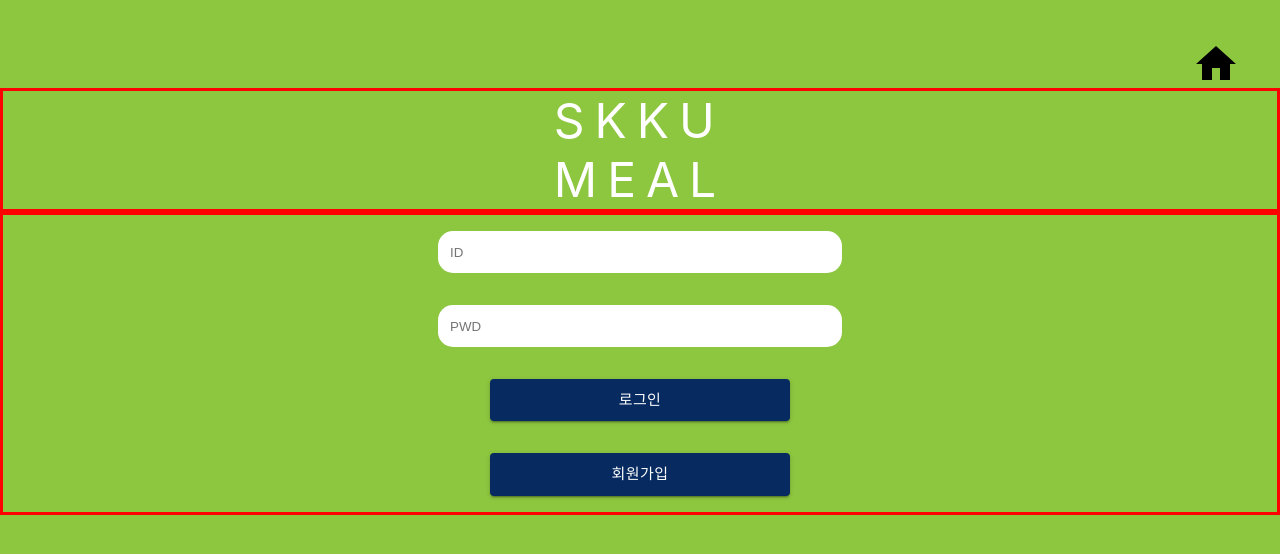
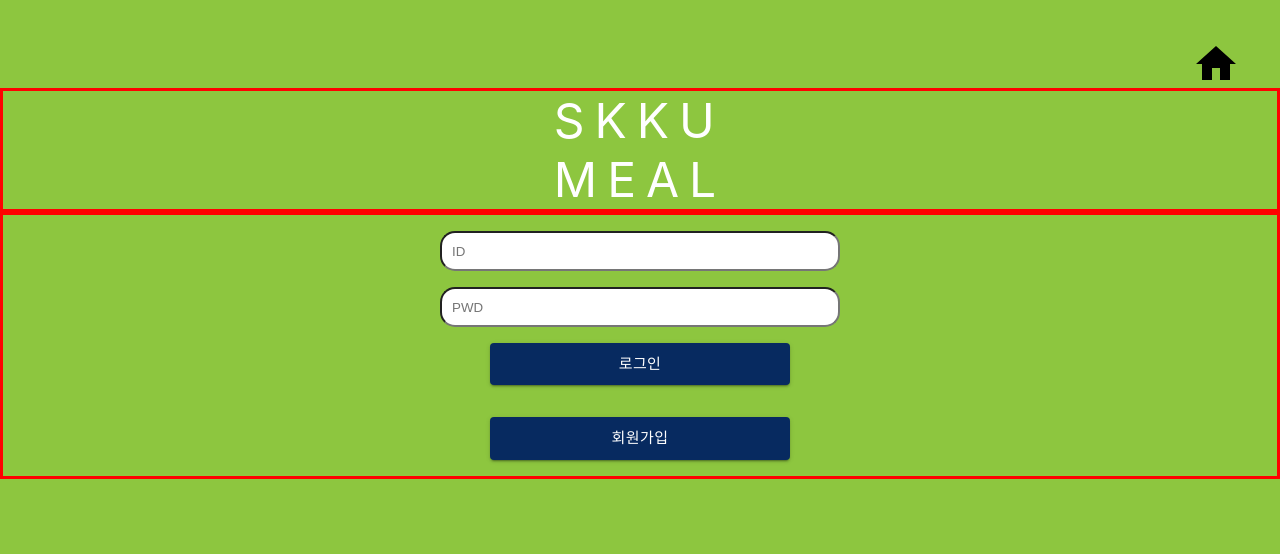
Before and after one commit to rbals0445/skku-graduation-project, a React (Create React App) app in the folder skkumeal-client/: page /login in a window 1280 px wide. Shown: the top 554 px of the page. Built offline with nearby package versions, Linux system fonts and the light colour scheme.

Commit message:
feat(로그인): 로그인기능 추가, localStorage에 임시 저장

```diff
--- a/skkumeal-client/src/constants/utils.js
+++ b/skkumeal-client/src/constants/utils.js
@@ -1,3 +1,15 @@
 import { REGEXP_VALID_ID } from "./regexp";
 // ID가 유효한지 검사
 export const isValidId = (id) => REGEXP_VALID_ID.test(id);
+
+export const myStorage = {
+  setValue(key, value) {
+    localStorage.setItem(key, value);
+  },
+  getValue(key) {
+    return localStorage.getItem(key);
+  },
+  clearStorage() {
+    localStorage.clear();
+  },
+};
--- a/skkumeal-client/src/pages/Login.js
+++ b/skkumeal-client/src/pages/Login.js
@@ -1,17 +1,18 @@
 import React, { useState } from "react";
 import styled from "styled-components";
-import { Logo, StyledButton } from "../components";
+import { Logo, StyledButton, Input } from "../components";
 import HomeIcon from "@mui/icons-material/Home";
 import { useNavigate } from "react-router-dom";
 import { useForm } from "react-hook-form";
 import { isValidId } from "../constants/utils";
 import { checkUserAccount } from "../apis";
+import { myStorage } from "../constants/utils";
 
 export const Login = () => {
   const navigate = useNavigate();
   const [text, setText] = useState("");
 
-  const { register, errors, getValues } = useForm({
+  const { register, setError, getValues, trigger, errors } = useForm({
     defaultValues: {
       id: "",
       password: "",
@@ -24,16 +25,16 @@
     let res = await checkUserAccount({ id, password });
     res = res.data;
 
-    if (res.id === id && res.password === password) {
-      console.log("pass");
+    if (res.result) {
+      await trigger();
+      navigate("/");
+      myStorage.setValue("Type", res.type);
     } else {
-      alert("아이디 비밀번호를 다시 입력해주세요");
-      console.log("error");
+      setError("password", {
+        type: "manual",
+        message: "아이디나 비밀번호를 다시 확인해주세요",
+      });
     }
-
-    /*
-      아이디 비번만 확인하면 됨.
-    */
   };
 
   const handleLoginBtnClick = () => {
@@ -58,7 +59,7 @@
       {/* 로그인 UI */}
 
       <InputForm onSubmit={handleSubmit}>
-        <InputField
+        <Input
           name="id"
           ref={register}
           placeholder="ID"
@@ -66,16 +67,16 @@
           value={text}
           onChange={handleChange}
         />
-        {errors.id && <p>{errors.id.message}</p>}
-        <InputField
+        <Input
           required
           type="password"
           autoComplete="off"
           name="password"
           placeholder="PWD"
           ref={register}
+          errorMessage={errors.password?.message}
         />
-        {errors.password && <p>{errors.password.message}</p>}
+
         <StyledButton
           type="submit"
           variant="contained"
@@ -87,7 +88,6 @@
             backgroundColor: "rgba(7, 42, 96)",
           }}
         />
-
         <StyledButton
           onClick={handleSignUpBtnClick}
           variant="contained"
@@ -128,12 +128,3 @@
   align-items: center;
   flex-direction: column;
 `;
-
-const InputField = styled.input`
-  margin: 16px 0;
-  width: 400px;
-  height: 40px;
-  border-radius: 15px;
-  text-indent: 10px;
-  border: 0px solid white;
-`;
```
Also changed, not shown: 1 other file (tests, documents, lock files or other folders).
